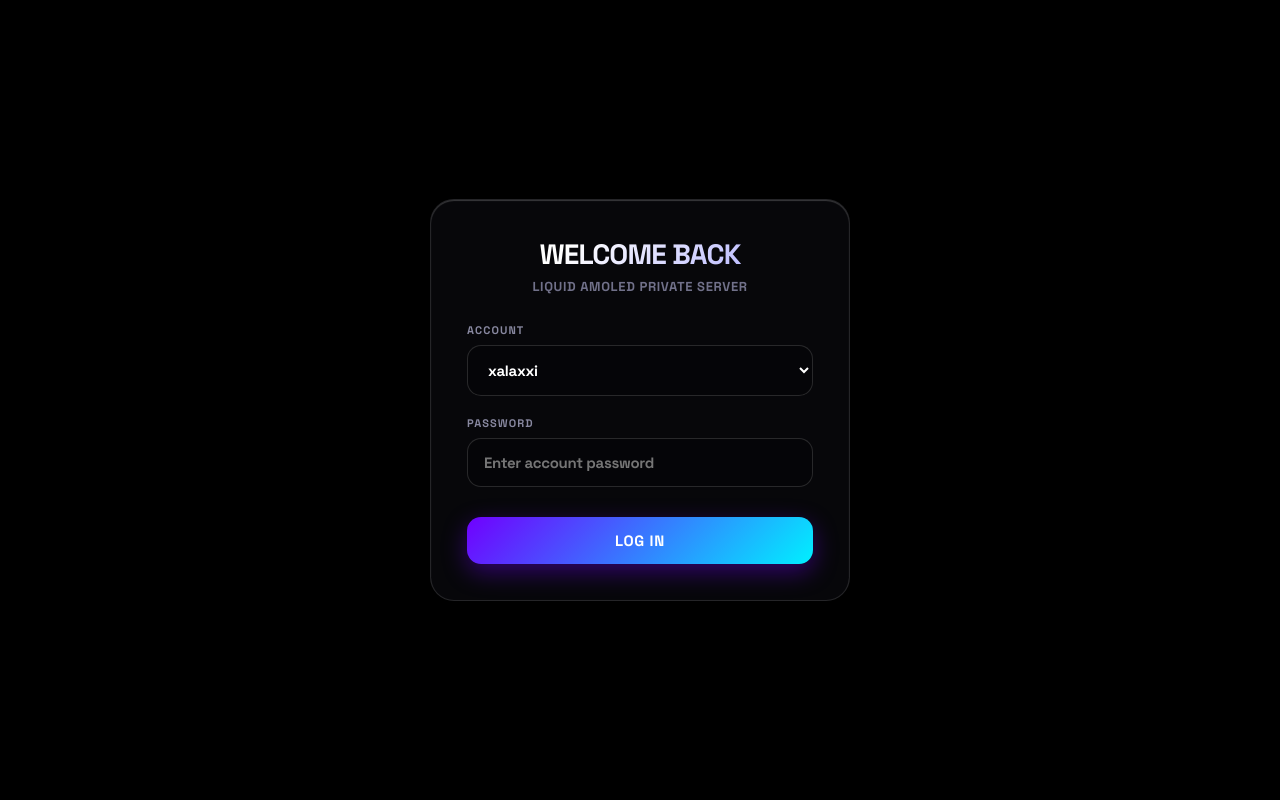
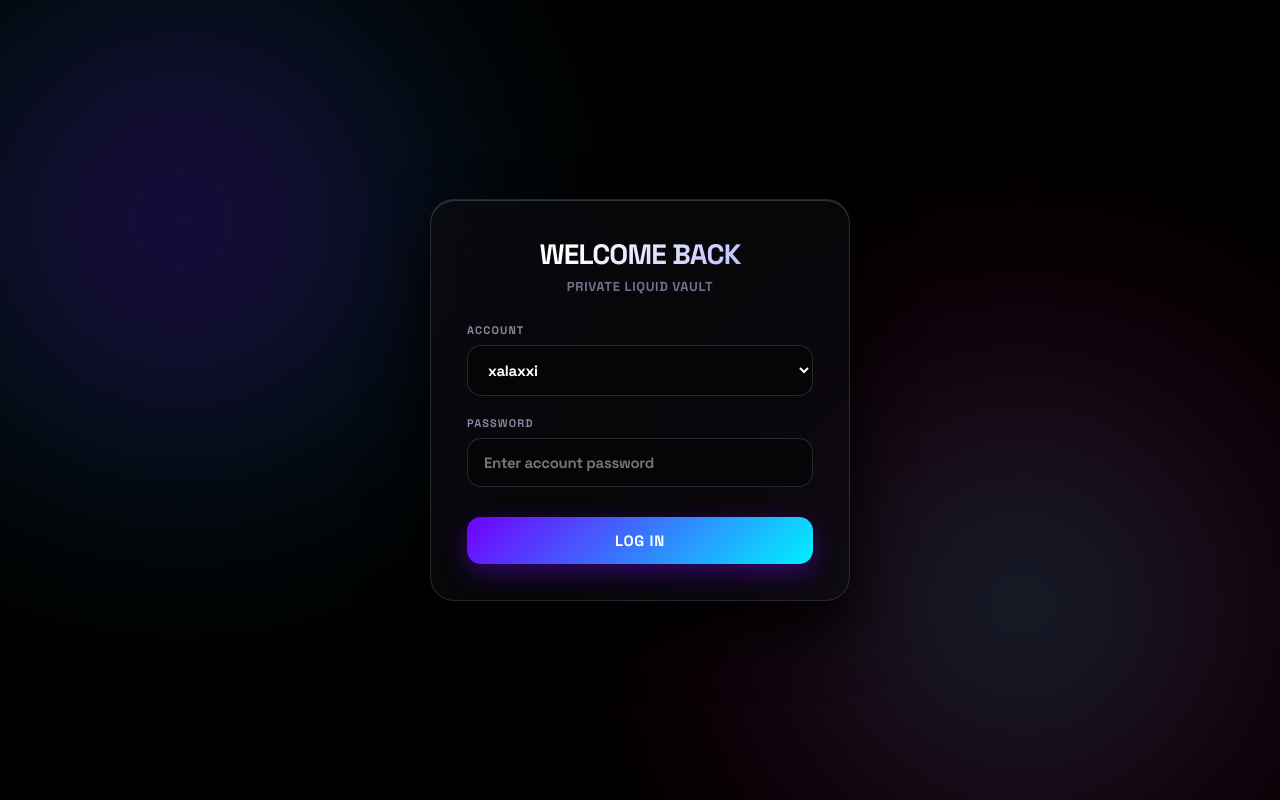
Before and after one commit to gonisnus228322/achacjsa, a Next.js app: page / in a window 1280 px wide. Built offline with nearby package versions, Linux system fonts and the light colour scheme.

Commit message:
Refactor login and attachment handling UI

```diff
--- a/app/page.tsx
+++ b/app/page.tsx
@@ -3,7 +3,6 @@
 import { useState, useEffect, useRef, ChangeEvent, FormEvent } from 'react';
 import { upload } from '@vercel/blob/client';
 
-// Change user passwords and add new accounts here
 const USER_ACCOUNTS: Record<string, string> = {
   xalaxxi: '123456',
   Aa: '123456',
@@ -81,7 +80,6 @@ export default function DiscordChat() {
     }
   };
 
-  // Improved auto-detection for Images, Videos, Audio, and general files
   const getAttachmentType = (file: File): 'image' | 'video' | 'audio' | 'file' => {
     const type = file.type.toLowerCase();
     const ext = file.name.split('.').pop()?.toLowerCase() || '';
@@ -147,11 +145,15 @@ export default function DiscordChat() {
   if (!currentUser) {
     return (
       <div className="login-overlay">
-        <div className="liquid-glow-bg" />
+        <div className="liquid-bg-container">
+          <div className="liquid-orb-1" />
+          <div className="liquid-orb-2" />
+        </div>
+
         <form onSubmit={handleLogin} className="discord-login-card">
           <div className="login-header">
             <h2>Welcome Back</h2>
-            <p className="subtitle">Liquid AMOLED Private Server</p>
+            <p className="subtitle">Private Liquid Vault</p>
           </div>
 
           <div className="input-group">
@@ -193,6 +195,11 @@ export default function DiscordChat() {
 
   return (
     <div className="discord-app">
+      <div className="liquid-bg-container">
+        <div className="liquid-orb-1" />
+        <div className="liquid-orb-2" />
+      </div>
+
       <aside className="discord-sidebar">
         <div className="server-header">
           <span className="liquid-badge" />
@@ -212,7 +219,7 @@ export default function DiscordChat() {
             <span className="status-indicator">Online</span>
           </div>
           <button onClick={() => setCurrentUser(null)} className="btn-logout" title="Log Out">
-            <svg width="18" height="18" viewBox="0 0 24 24" fill="none" stroke="currentColor" strokeWidth="2">
+            <svg width="18" height="18" viewBox="0 0 24 24" fill="none" stroke="currentColor" strokeWidth="2.5">
               <path d="M9 21H5a2 2 0 0 1-2-2V5a2 2 0 0 1 2-2h4" />
               <polyline points="16 17 21 12 16 7" />
               <line x1="21" y1="12" x2="9" y2="12" />
@@ -257,7 +264,7 @@ export default function DiscordChat() {
 
                     {msg.attachmentType === 'file' && (
                       <a href={msg.attachmentUrl} target="_blank" rel="noopener noreferrer" className="file-attachment-link">
-                        <svg width="20" height="20" viewBox="0 0 24 24" fill="none" stroke="currentColor" strokeWidth="2">
+                        <svg width="20" height="20" viewBox="0 0 24 24" fill="none" stroke="currentColor" strokeWidth="2.5">
                           <path d="M13 2H6a2 2 0 0 0-2 2v16a2 2 0 0 0 2 2h12a2 2 0 0 0 2-2V9z" />
                           <polyline points="13 2 13 9 20 9" />
                         </svg>
```
